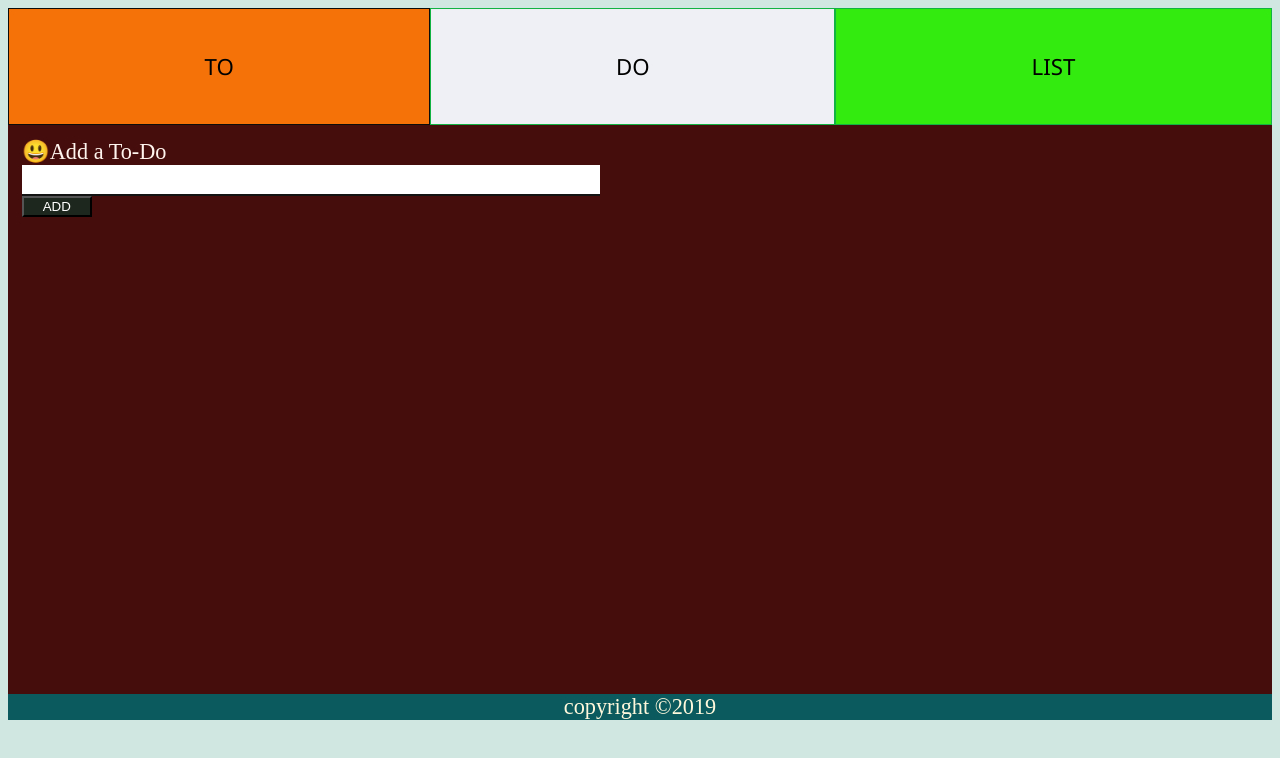
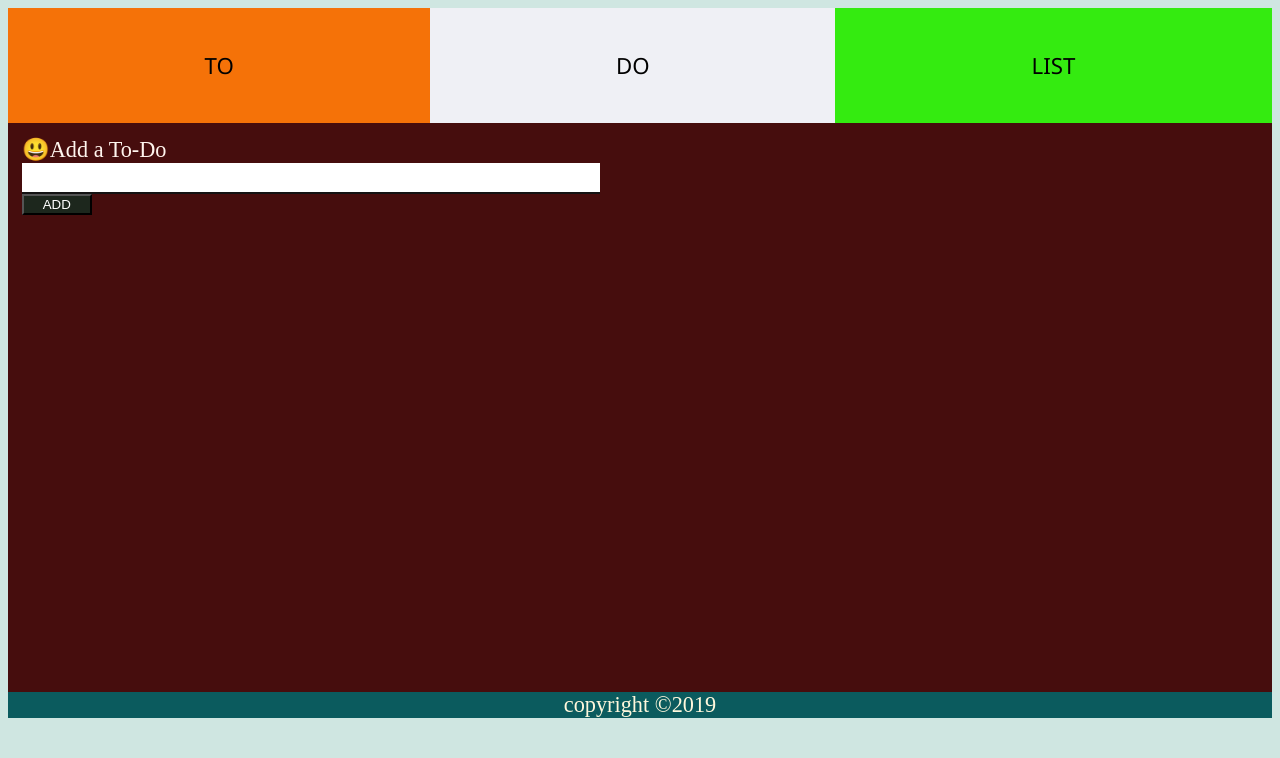
Before and after one commit to parvinder-lab/final-project, a plain HTML site: page index.html in a window 1280 px wide. Drawn offline with Linux system fonts and the light colour scheme.

Commit message:
border removed

```diff
--- a/index.html
+++ b/index.html
@@ -27,7 +27,7 @@
     }
     .grid-item{
         background-color: rgb(245, 114, 8);
-        border:1px solid rgb(11, 12, 12);
+
     padding:1.875rem 0.625rem;
         text-align:center;
         grid-column-start: 1;
@@ -150,7 +150,6 @@ opacity:100%;
     }
     .grid-item1{
         background-color: rgb(239, 240, 245);
-        border:0.0625rem solid rgb(19, 179, 67);
         padding:1.875rem 0.125rem;
         text-align:center;
 
@@ -163,7 +162,7 @@ opacity:100%;
 
     .grid-item2{
         background-color: rgb(52, 235, 16);
-        border:0.0625rem solid rgb(19, 179, 67);
+
         padding:1.875rem 0.625rem;
         text-align:center;
 
```
